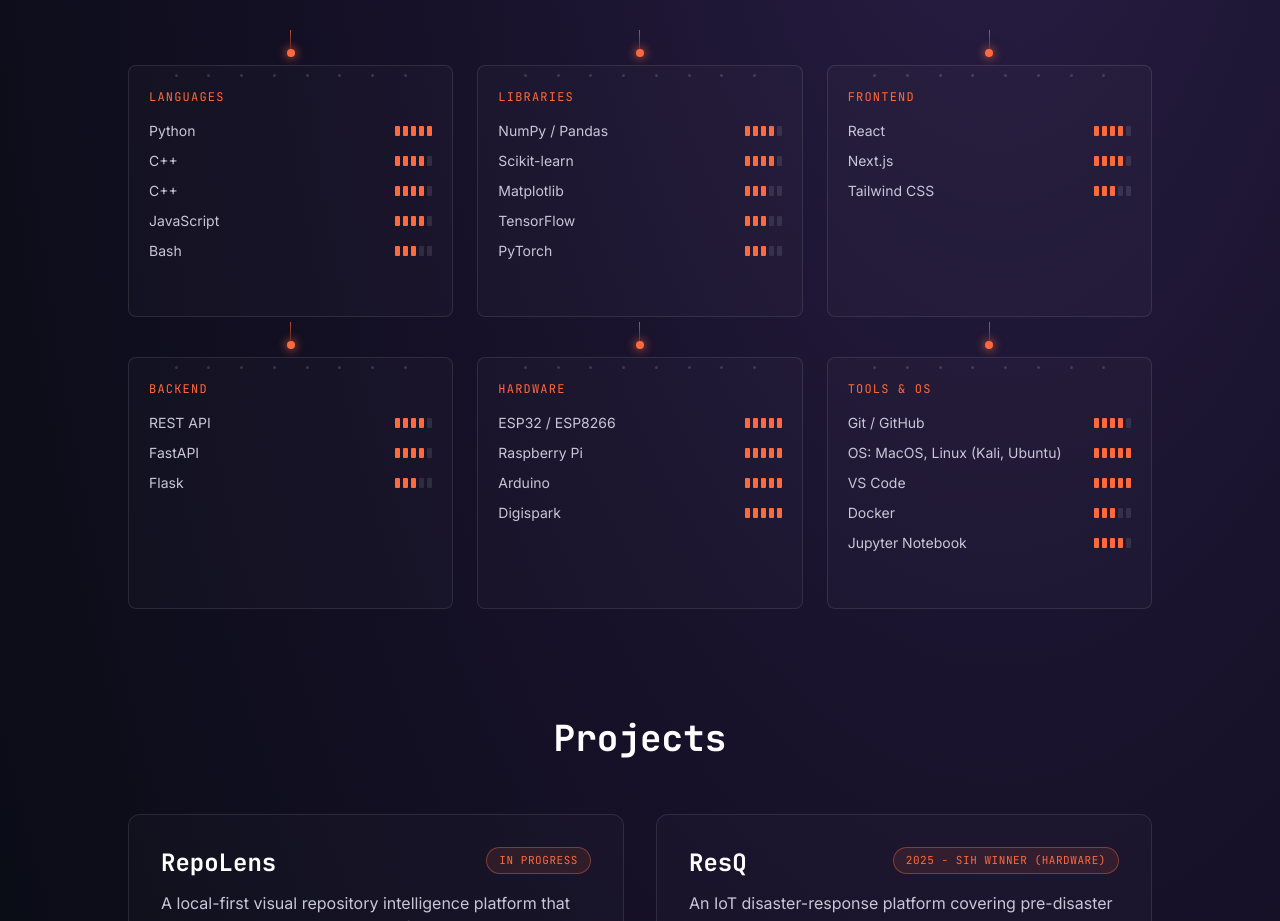
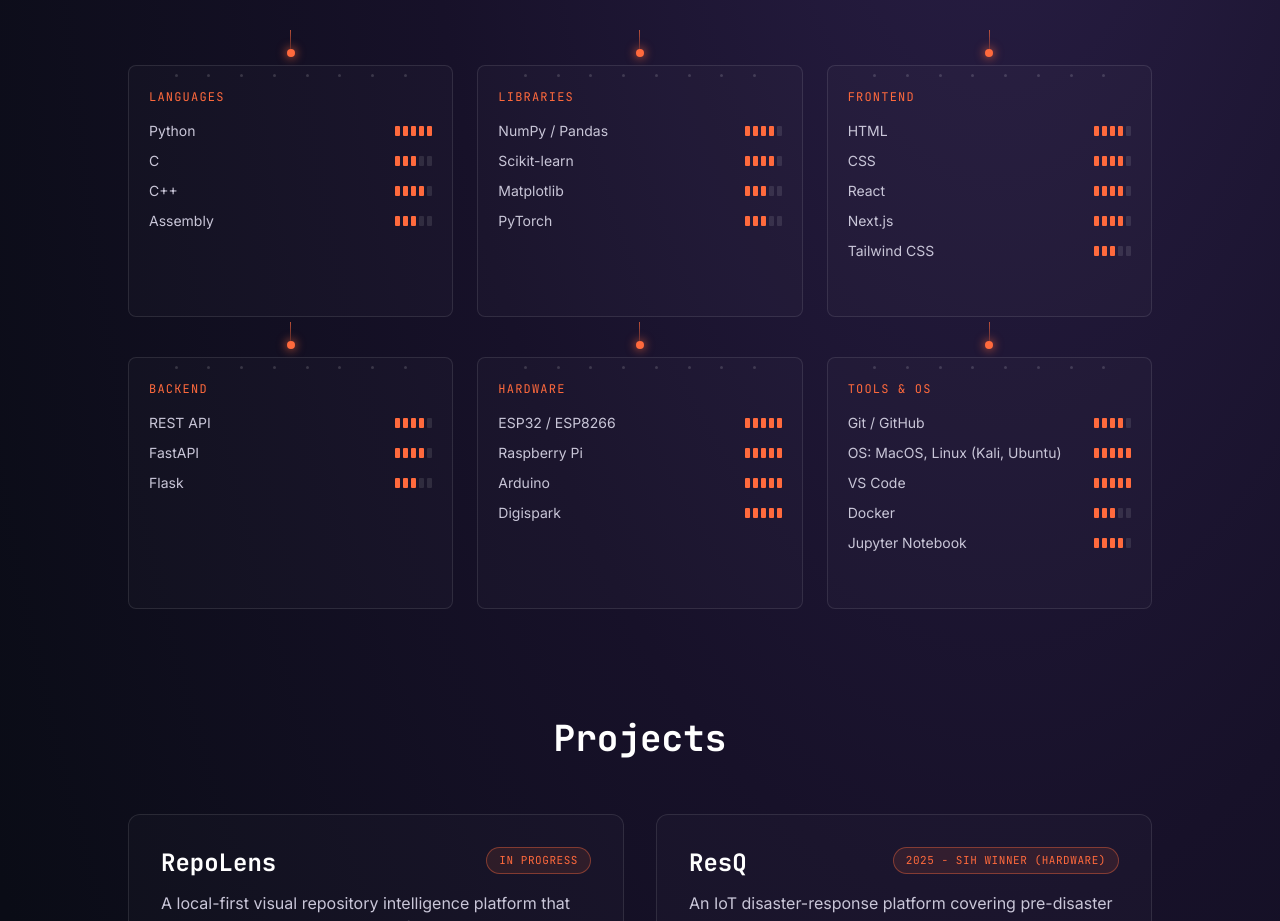
Before and after one commit to hrinkar01/portfolio, a Next.js app: page / in a window 1280 px wide. Shown: the part 894-1815 px from the top of the page. Built offline with nearby package versions, Linux system fonts and the light colour scheme.

Commit message:
Minor Changes

```diff
--- a/components/TechProficiency.tsx
+++ b/components/TechProficiency.tsx
@@ -13,10 +13,9 @@
     title: "Languages",
     skills: [
       { name: "Python", level: 5 },
+      { name: "C", level: 3 },
       { name: "C++", level: 4 },
-      { name: "C++", level: 4 },
-      { name: "JavaScript", level: 4 },
-      { name: "Bash", level: 3 },
+      { name: "Assembly", level: 3},
     ],
   },
   {
@@ -25,13 +24,15 @@
       { name: "NumPy / Pandas", level: 4 },
       { name: "Scikit-learn", level: 4 },
       { name: "Matplotlib", level: 3 },
-      { name: "TensorFlow", level: 3 },
       { name: "PyTorch", level: 3 },
+
     ],
   },
   {
     title: "Frontend",
     skills: [
+      { name: "HTML ", level: 4 },
+      { name: "CSS", level: 4 },
       { name: "React", level: 4 },
       { name: "Next.js", level: 4 },
       { name: "Tailwind CSS", level: 3 },
```
